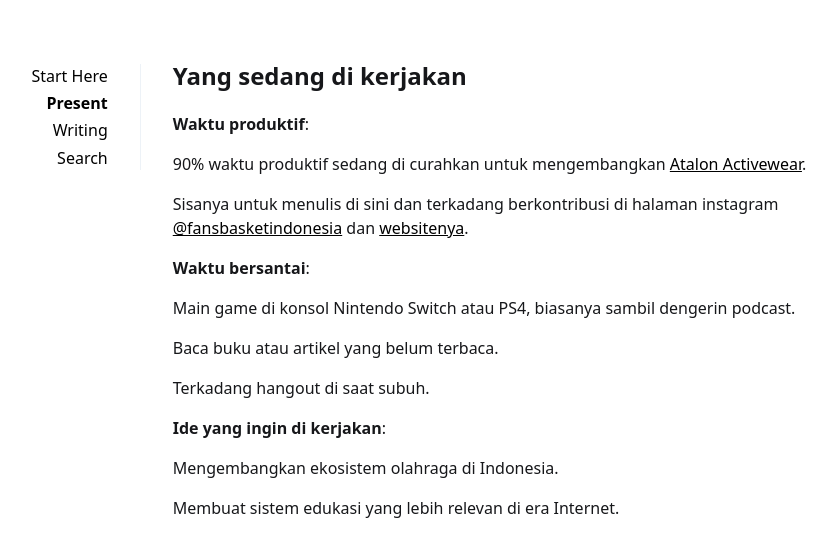
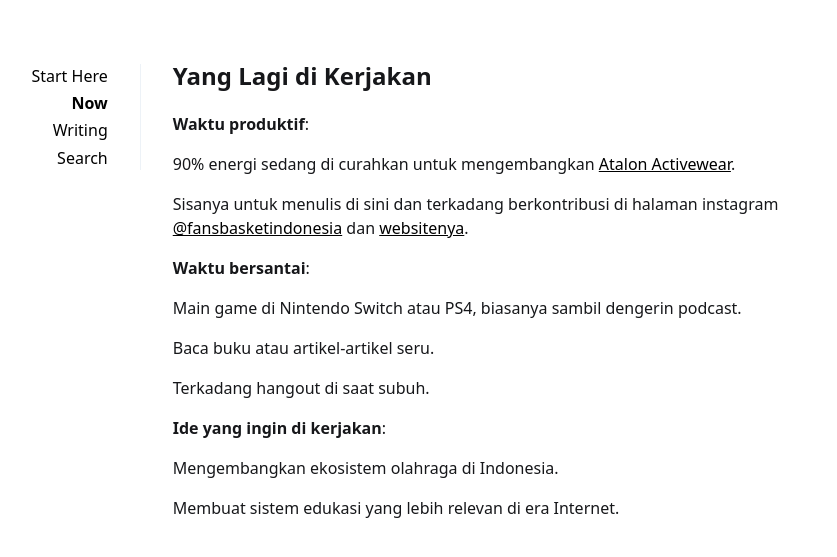
Before and after one commit to chickenchop/jekyll, a Jekyll site: the page built from _pages/Now.md, in a window 1280 px wide. Shown: the top 557 px of the page, without its empty margins (180-1017 px from the left). Built offline with Jekyll 4.4.1, drawn with Linux system fonts in a browser that asks for light colours.

Commit message:
Change present into Now

```diff
--- a/_data/navigation.yml
+++ b/_data/navigation.yml
@@ -1,8 +1,8 @@
 links:
 - title: Start Here
   url: /starthere
-- title: Present
-  url: /present
+- title: Now
+  url: /now
 - title: Writing
   url: /
 - title: Search
--- a/_pages/present.md
+++ b/_pages/Now.md
@@ -1,20 +1,20 @@
 ---
 layout: page
-title: Yang sedang di kerjakan
+title: Yang Lagi di Kerjakan
 ---
 
 **Waktu produktif**:
 
-90% waktu produktif sedang di curahkan untuk mengembangkan [Atalon Activewear](https://www.atalon.id).
+90% energi sedang di curahkan untuk mengembangkan [Atalon Activewear](https://www.atalon.id).
 
 Sisanya untuk menulis di sini dan terkadang berkontribusi di halaman instagram [@fansbasketindonesia](https://www.instagram.com/fansbasketindonesia) dan [websitenya](https://www.fansbasket.org).
 
 
 **Waktu bersantai**:
 
-Main game di konsol Nintendo Switch atau PS4, biasanya sambil dengerin podcast.
+Main game di Nintendo Switch atau PS4, biasanya sambil dengerin podcast.
 
-Baca buku atau artikel yang belum terbaca.
+Baca buku atau artikel-artikel seru.
 
 Terkadang hangout di saat subuh.
 
--- a/_pages/starthere.md
+++ b/_pages/starthere.md
@@ -12,7 +12,7 @@ Penggemar olahraga, terutama basket. Tertarik dengan bisnis, internet, olahraga,
 
 **Yang lagi di kerjakan**:
 
-Silahkan ke halaman ini -> [Present](/present)
+Silahkan ke halaman ini -> [Now](/now)
 
 **Cara menghubungi**:
 
```
Also changed, not shown: 2 other files.
